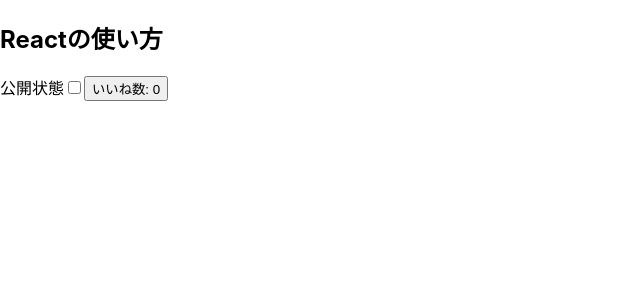
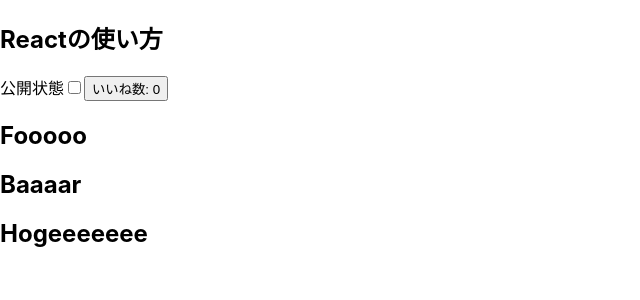
Before and after one commit to sekikazuya/practice, a React (Create React App) app: page / in a window 1280 px wide. Shown: the top 300 px of the page, without its empty margins (0-640 px from the left). Built offline with nearby package versions, Linux system fonts and the light colour scheme.

Commit message:
importとexport

```diff
--- a/src/Blog.jsx
+++ b/src/Blog.jsx
@@ -1,5 +1,7 @@
 import React from 'react';
 import Article from './Article';
+import {Foo, Bar} from './components/FooBar';
+import Hoge from './components/Hoge';
 
 class Blog extends React.Component {
   constructor(props) {
@@ -46,6 +48,9 @@
           toggle={() => this.togglePublished()}
           count={this.state.count}
         />
+        <Foo />
+        <Bar />
+        <Hoge />
       </>
     )
   }
--- /dev/null
+++ b/src/components/FooBar.jsx
@@ -0,0 +1,9 @@
+import React from "react";
+
+export function Foo() {
+  return(<h2>Fooooo</h2>)
+}
+
+export const Bar = () => {
+  return(<h2>Baaaar</h2>)
+};
--- /dev/null
+++ b/src/components/Hoge.jsx
@@ -0,0 +1,7 @@
+import React from "react";
+
+export default class Hoge extends React.Component {
+  render() {
+    return(<h2>Hogeeeeeee</h2>)
+  }
+}
```
